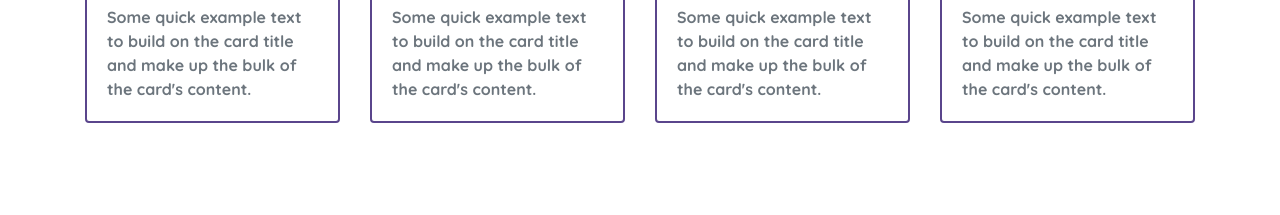
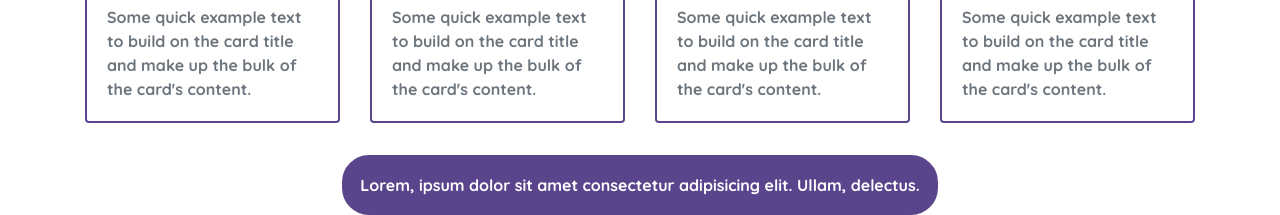
Before and after one commit to erdenerunl/layout-1, a plain HTML site: page index.html in a window 1280 px wide. Shown: the part 2115-2330 px from the top of the page. Before the commit the page ends 2239 px from the top, so only its background shows below. Drawn offline with nearby package versions, Linux system fonts and the light colour scheme.

Commit message:
some labels were added

```diff
--- a/index.html
+++ b/index.html
@@ -8,6 +8,7 @@
     integrity="sha384-Gn5384xqQ1aoWXA+058RXPxPg6fy4IWvTNh0E263XmFcJlSAwiGgFAW/dAiS6JXm" crossorigin="anonymous">
     <link rel="stylesheet" href="styles.css">
     <link href="https://fonts.googleapis.com/css2?family=Quicksand:wght@700&display=swap" rel="stylesheet">
+
   </head>
   <body>
     <nav class="navbar navbar-expand-lg navbar-light bg-light">
@@ -104,21 +105,23 @@
             </div>
           </div>
         </div>
-        <div class="row">
-          <div class="col-12"></div>
-
+        <div class="row-2">
+          <div class="col-12">
+            <a href="#">Lorem, ipsum dolor sit amet consectetur adipisicing elit. Ullam, delectus.</a>
+          </div>
         </div>
-
       </div>
     </section>
+    <main>
 
+    </main>
 
 
 
 
 
     <script src="https://code.jquery.com/jquery-3.2.1.slim.min.js" integrity="sha384-KJ3o2DKtIkvYIK3UENzmM7KCkRr/rE9/Qpg6aAZGJwFDMVNA/GpGFF93hXpG5KkN" crossorigin="anonymous"></script>
-<script src="https://cdnjs.cloudflare.com/ajax/libs/popper.js/1.12.9/umd/popper.min.js" integrity="sha384-ApNbgh9B+Y1QKtv3Rn7W3mgPxhU9K/ScQsAP7hUibX39j7fakFPskvXusvfa0b4Q" crossorigin="anonymous"></script>
-<script src="https://maxcdn.bootstrapcdn.com/bootstrap/4.0.0/js/bootstrap.min.js" integrity="sha384-JZR6Spejh4U02d8jOt6vLEHfe/JQGiRRSQQxSfFWpi1MquVdAyjUar5+76PVCmYl" crossorigin="anonymous"></script>
+    <script src="https://cdnjs.cloudflare.com/ajax/libs/popper.js/1.12.9/umd/popper.min.js" integrity="sha384-ApNbgh9B+Y1QKtv3Rn7W3mgPxhU9K/ScQsAP7hUibX39j7fakFPskvXusvfa0b4Q" crossorigin="anonymous"></script>
+    <script src="https://maxcdn.bootstrapcdn.com/bootstrap/4.0.0/js/bootstrap.min.js" integrity="sha384-JZR6Spejh4U02d8jOt6vLEHfe/JQGiRRSQQxSfFWpi1MquVdAyjUar5+76PVCmYl" crossorigin="anonymous"></script>
   </body>
 </html>
--- a/styles.css
+++ b/styles.css
@@ -5,13 +5,23 @@
     font-family: 'Quicksand', sans-serif;
     outline: none;
 
+
 }
-/* #5A458C */
+/* #5A458C  mor tonu*/
+/* #dcd6f7  gri tonu*/
+
 li {
     list-style-type: none;
 }
 
+a {
+    text-decoration: none;
+}
 
+body {
+    height: 2000px;
+
+}
 
 
 .nav-item {
@@ -98,7 +108,7 @@ li {
 
 section .container {
     width: 100%;
-    height: 200px;
+    height: auto;
 }
 
 .card {
@@ -109,3 +119,35 @@ section .container {
     width: 100%;
     height: auto;
 }
+
+/* section {
+    margin-top: 1rem;
+    background-color: #dcd6f7 ;
+} */
+section .row-2 {
+    text-align: center;
+    margin-top: 2rem;
+}
+
+section .row-2 .col-12 a {
+    color: #ffffff;
+    background-color: #5A458C;
+    border: 2px solid #5A458C;
+    padding: 1rem;
+    border-radius: 27px;
+    display: inline-block;
+    text-decoration: none;
+    transition: 0.30s ease-in-out;
+}
+
+section .row-2 .col-12 a:hover {
+    background-color: #ffffff;
+    color: #5A458C;
+    font-size: 1rem;
+}
+
+main .container-fluid {
+    width: 100%;
+    height: 200px;
+    background-color: aqua;
+}
```
